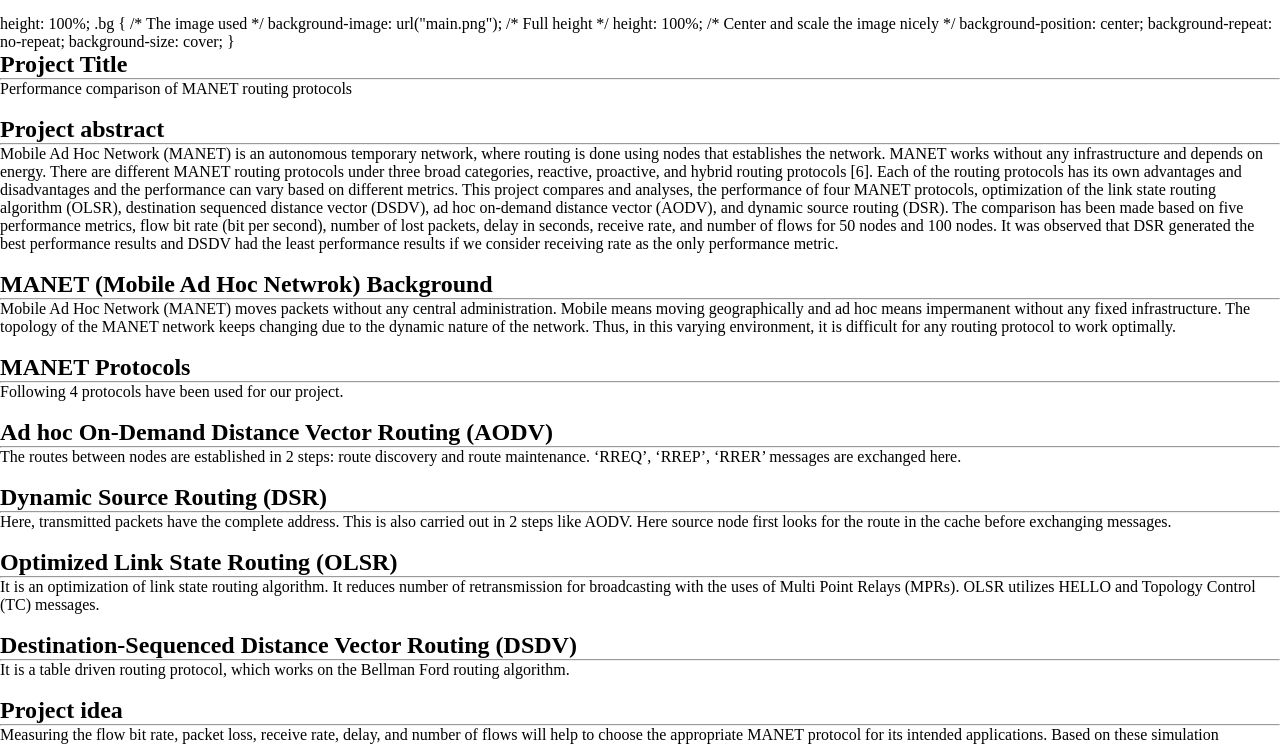
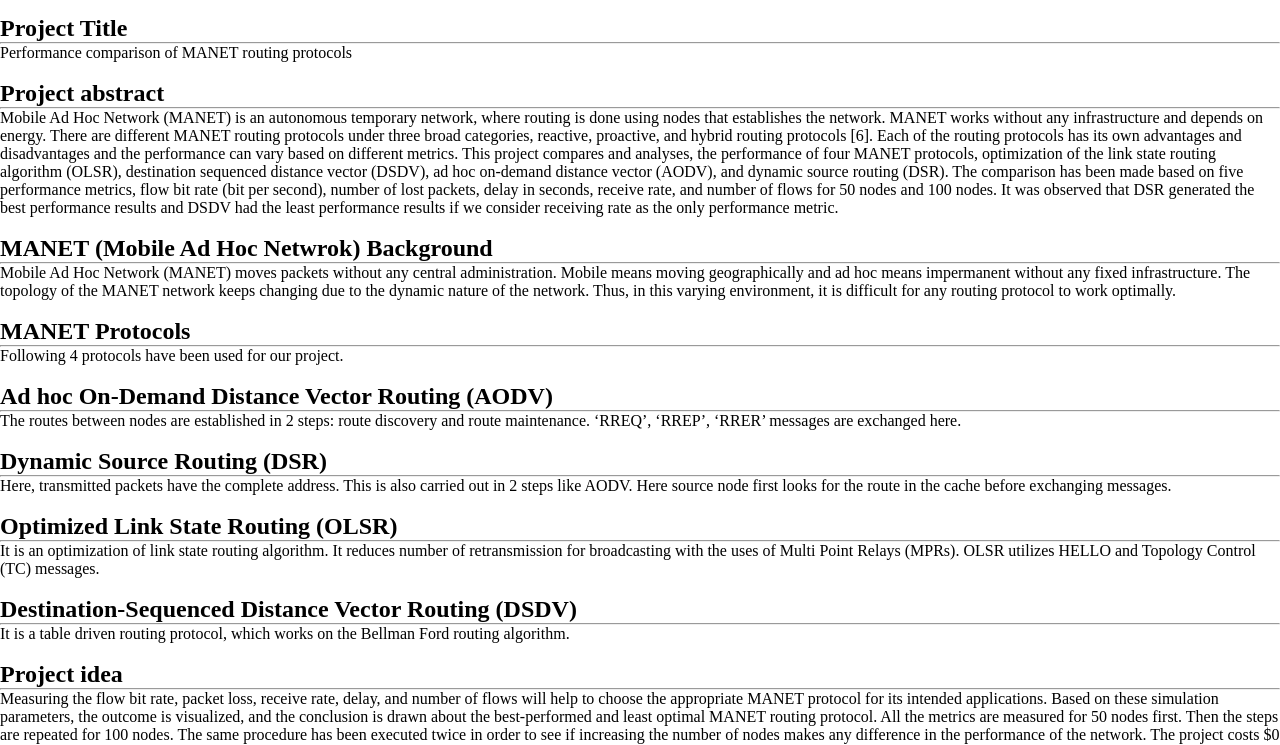
Before and after one commit to Sultana08/ENSC-894, a plain HTML site: page index.html in a window 1280 px wide. Shown: the part 40-785 px from the top of the page. Drawn offline with Linux system fonts and the light colour scheme.

Commit message:
Update index.html

```diff
--- a/index.html
+++ b/index.html
@@ -12,21 +12,7 @@
             <br>
 
 
-                height: 100%;
 
-
-              .bg {
-                /* The image used */
-                background-image: url("main.png");
-
-                /* Full height */
-                height: 100%;
-
-                /* Center and scale the image nicely */
-                background-position: center;
-                background-repeat: no-repeat;
-                background-size: cover;
-              }
 
         <h2>Project Title</h2>
         <hr>
```
